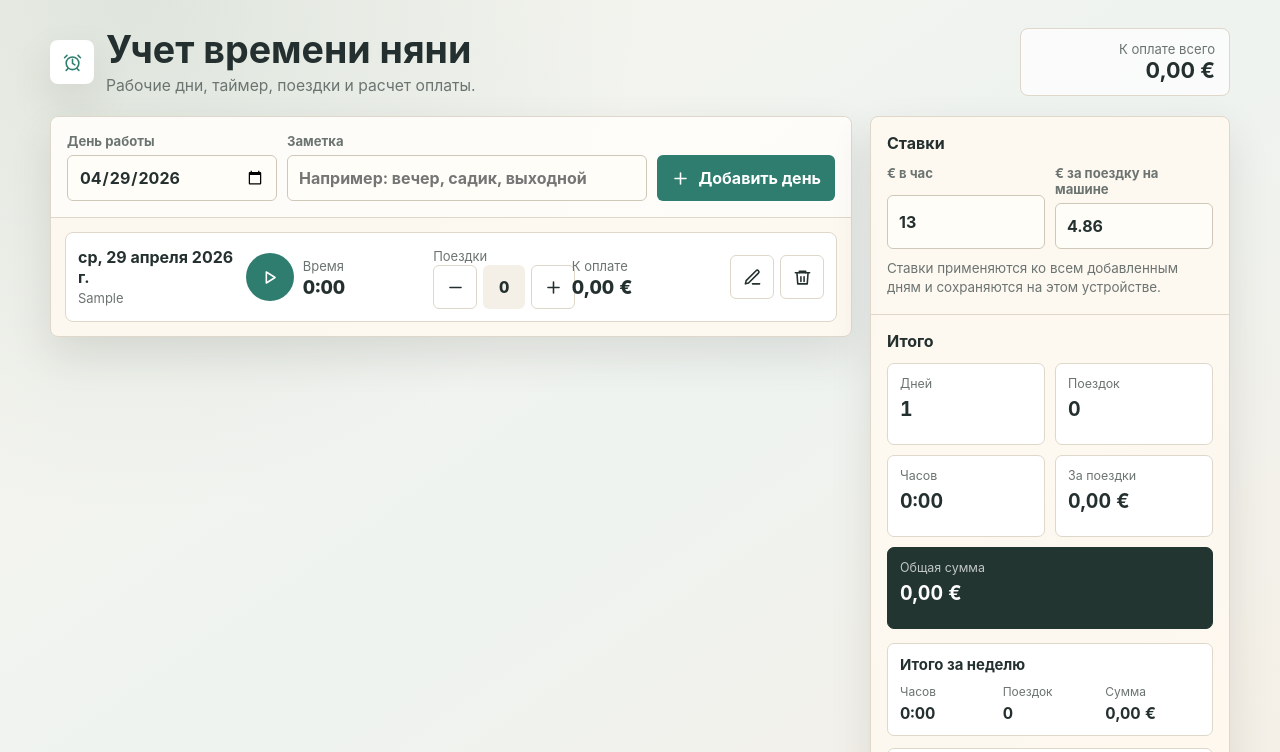
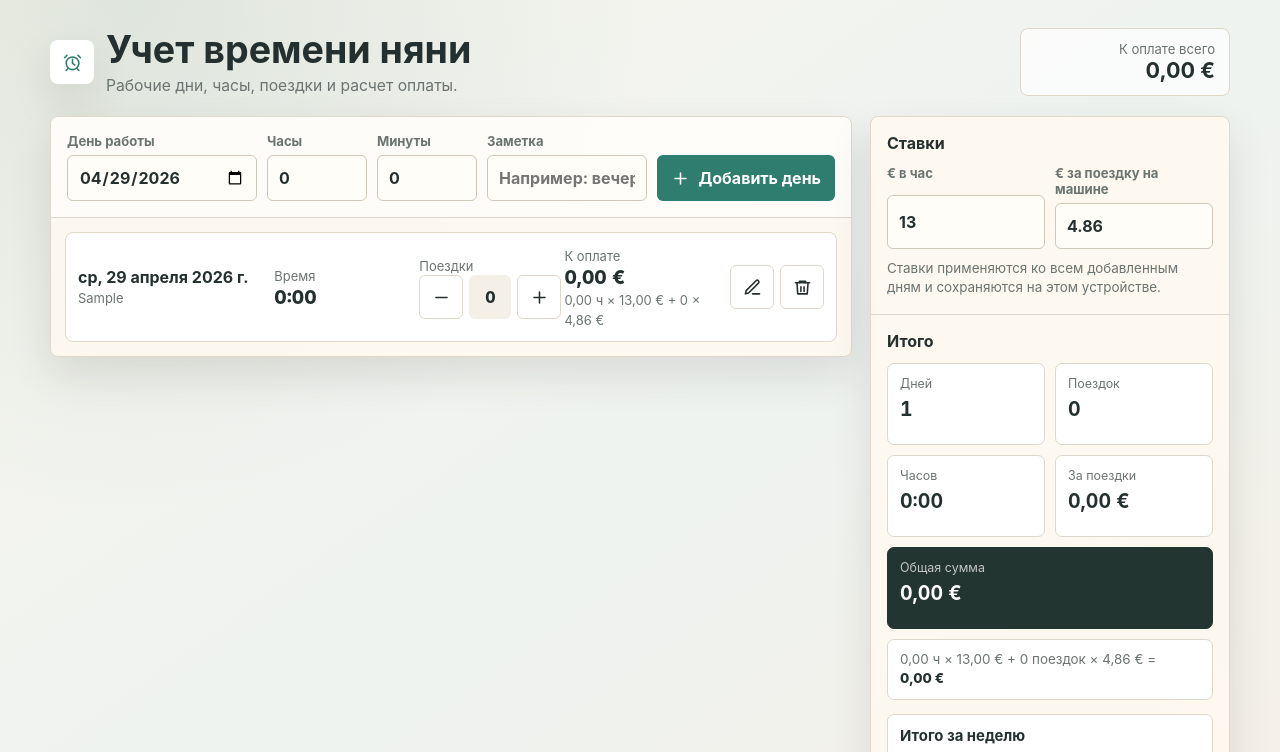
Before and after one commit to GI-mogul/nanny, a website: page index.html in a window 1280 px wide. Both pictures are taken after typing "Sample" into the empty fields and a click on the button "Добавить день". Shown: the top 752 px of the page. Drawn offline with Linux system fonts and the light colour scheme.

Commit message:
Use manual time entry and show pay formula

```diff
--- a/index.html
+++ b/index.html
@@ -159,7 +159,7 @@
 
     .toolbar {
       display: grid;
-      grid-template-columns: minmax(150px, 210px) 1fr auto;
+      grid-template-columns: minmax(150px, 190px) minmax(86px, 100px) minmax(86px, 100px) 1fr auto;
       gap: 10px;
       align-items: end;
       padding: 16px;
@@ -259,7 +259,7 @@
 
     .day-card {
       display: grid;
-      grid-template-columns: minmax(128px, .8fr) minmax(148px, .9fr) minmax(120px, .65fr) minmax(135px, .75fr) auto;
+      grid-template-columns: minmax(128px, .9fr) minmax(120px, .65fr) minmax(120px, .65fr) minmax(135px, .75fr) auto;
       gap: 12px;
       align-items: center;
       padding: 12px;
@@ -289,27 +289,28 @@
       gap: 9px;
     }
 
+    .calc-line {
+      margin-top: 10px;
+      padding: 10px 12px;
+      border: 1px solid var(--line);
+      border-radius: 7px;
+      background: #ffffff;
+      color: var(--muted);
+      font-size: .84rem;
+      line-height: 1.45;
+    }
+
+    .calc-line strong {
+      color: var(--ink);
+      font-weight: 800;
+    }
+
     .time-value,
     .money-value {
       display: block;
       font-variant-numeric: tabular-nums;
       font-size: 1.2rem;
       font-weight: 800;
-    }
-
-    .timer-toggle {
-      width: 48px;
-      height: 48px;
-      border-radius: 50%;
-      display: grid;
-      place-items: center;
-      background: var(--accent);
-      color: #fff;
-      flex: 0 0 auto;
-    }
-
-    .timer-toggle.running {
-      background: var(--warm);
     }
 
     .trips {
@@ -580,11 +581,6 @@
         width: auto;
       }
 
-      .timer-toggle {
-        width: 52px;
-        height: 52px;
-      }
-
       .time-value,
       .money-value {
         font-size: 1.28rem;
@@ -662,7 +658,7 @@
         </div>
         <div>
           <h1>Учет времени няни</h1>
-          <p class="subtitle">Рабочие дни, таймер, поездки и расчет оплаты.</p>
+          <p class="subtitle">Рабочие дни, часы, поездки и расчет оплаты.</p>
         </div>
       </div>
       <div class="today-total">
@@ -677,6 +673,14 @@
           <label>
             День работы
             <input type="date" id="workDate" required>
+          </label>
+          <label>
+            Часы
+            <input type="number" id="workHours" min="0" step="1" inputmode="numeric" value="0">
+          </label>
+          <label>
+            Минуты
+            <input type="number" id="workMinutes" min="0" max="59" step="1" inputmode="numeric" value="0">
           </label>
           <label>
             Заметка
@@ -730,6 +734,7 @@
               <strong id="sumPay">0 €</strong>
             </div>
           </div>
+          <div class="calc-line" id="sumFormula">0 ч × 13,00 € + 0 поездок × 4,86 € = <strong>0 €</strong></div>
 
           <div class="period-summary">
             <div class="period-box">
@@ -804,6 +809,8 @@
     const els = {
       form: document.querySelector("#addDayForm"),
       workDate: document.querySelector("#workDate"),
+      workHours: document.querySelector("#workHours"),
+      workMinutes: document.querySelector("#workMinutes"),
       workNote: document.querySelector("#workNote"),
       hourRate: document.querySelector("#hourRate"),
       tripRate: document.querySelector("#tripRate"),
@@ -814,6 +821,7 @@
       sumHours: document.querySelector("#sumHours"),
       sumTripPay: document.querySelector("#sumTripPay"),
       sumPay: document.querySelector("#sumPay"),
+      sumFormula: document.querySelector("#sumFormula"),
       weekHours: document.querySelector("#weekHours"),
       weekTrips: document.querySelector("#weekTrips"),
       weekPay: document.querySelector("#weekPay"),
@@ -832,22 +840,29 @@
       event.preventDefault();
       const date = els.workDate.value;
       if (!date) return;
+      const hours = Math.max(0, Math.floor(readNumber(els.workHours.value)));
+      const minutes = Math.max(0, Math.min(59, Math.floor(readNumber(els.workMinutes.value))));
+      const elapsedMs = ((hours * 60) + minutes) * 60000;
 
       const existing = state.days.find((day) => day.date === date);
       if (existing) {
         existing.note = els.workNote.value.trim() || existing.note;
+        existing.elapsedMs = elapsedMs;
+        existing.startedAt = null;
       } else {
         state.days.push({
           id: crypto.randomUUID(),
           date,
           note: els.workNote.value.trim(),
-          elapsedMs: 0,
+          elapsedMs,
           startedAt: null,
           trips: 0
         });
       }
 
       state.days.sort((a, b) => b.date.localeCompare(a.date));
+      els.workHours.value = 0;
+      els.workMinutes.value = 0;
       els.workNote.value = "";
       persistAndRender();
     });
@@ -870,7 +885,6 @@
       if (!day) return;
 
       const action = button.dataset.action;
-      if (action === "toggle") toggleTimer(day);
       if (action === "edit") editingDayId = day.id;
       if (action === "cancel-edit") editingDayId = null;
       if (action === "save-edit") saveEditedDay(day, button.closest(".day-card"));
@@ -910,22 +924,6 @@
       render();
     }
 
-    function toggleTimer(day) {
-      if (day.startedAt) {
-        day.elapsedMs += Date.now() - day.startedAt;
-        day.startedAt = null;
-        return;
-      }
-
-      state.days.forEach((item) => {
-        if (item.startedAt) {
-          item.elapsedMs += Date.now() - item.startedAt;
-          item.startedAt = null;
-        }
-      });
-      day.startedAt = Date.now();
-    }
-
     function render() {
       els.days.replaceChildren();
 
@@ -945,6 +943,7 @@
       els.sumHours.textContent = formatDuration(totals.ms);
       els.sumTripPay.textContent = money(totals.trips * state.tripRate);
       els.sumPay.textContent = money(totals.pay);
+      els.sumFormula.innerHTML = `${formatDecimalHours(totals.ms)} ч × ${money(state.hourRate)} + ${totals.trips} поездок × ${money(state.tripRate)} = <strong>${money(totals.pay)}</strong>`;
       els.weekHours.textContent = formatDuration(weekTotals.ms);
       els.weekTrips.textContent = weekTotals.trips;
       els.weekPay.textContent = money(weekTotals.pay);
@@ -952,11 +951,7 @@
       els.monthTrips.textContent = monthTotals.trips;
       els.monthPay.textContent = money(monthTotals.pay);
 
-      const hasRunning = state.days.some((day) => day.startedAt);
-      if (hasRunning && !tick) {
-        tick = setInterval(render, 1000);
-      }
-      if (!hasRunning && tick) {
+      if (tick) {
         clearInterval(tick);
         tick = null;
       }
@@ -972,25 +967,14 @@
         return card;
       }
 
-      const runningClass = day.startedAt ? " running" : "";
-      const toggleTitle = day.startedAt ? "Остановить" : "Старт";
-      const toggleIcon = day.startedAt
-        ? '<svg viewBox="0 0 24 24" aria-hidden="true"><rect x="6" y="6" width="12" height="12" rx="1"/></svg>'
-        : '<svg viewBox="0 0 24 24" aria-hidden="true"><path d="M8 5v14l11-7z"/></svg>';
-
       card.innerHTML = `
         <div class="day-date">
           <strong>${escapeHtml(formatDate(day.date))}</strong>
           <span>${escapeHtml(day.note || "Без заметки")}</span>
         </div>
-        <div class="timer">
-          <button class="timer-toggle${runningClass}" type="button" data-action="toggle" data-id="${day.id}" title="${toggleTitle}" aria-label="${toggleTitle}">
-            ${toggleIcon}
-          </button>
-          <div class="metric">
-            <span>Время</span>
-            <strong class="time-value">${formatDuration(currentElapsed(day))}</strong>
-          </div>
+        <div class="metric">
+          <span>Время</span>
+          <strong class="time-value">${formatDuration(currentElapsed(day))}</strong>
         </div>
         <div class="metric">
           <span>Поездки</span>
@@ -1007,6 +991,7 @@
         <div class="metric">
           <span>К оплате</span>
           <strong class="money-value">${money(payFor(day))}</strong>
+          <span>${formatDecimalHours(currentElapsed(day))} ч × ${money(state.hourRate)} + ${day.trips} × ${money(state.tripRate)}</span>
         </div>
         <div class="day-actions">
           <button class="icon-btn" type="button" data-action="edit" data-id="${day.id}" title="Редактировать день" aria-label="Редактировать день">
@@ -1143,6 +1128,14 @@
       return `${hours}:${minutes}`;
     }
 
+    function formatDecimalHours(ms) {
+      const hours = ms / 3600000;
+      return new Intl.NumberFormat("ru-RU", {
+        minimumFractionDigits: 2,
+        maximumFractionDigits: 2
+      }).format(hours);
+    }
+
     function formatDate(value) {
       return new Intl.DateTimeFormat("ru-RU", {
         weekday: "short",
```
